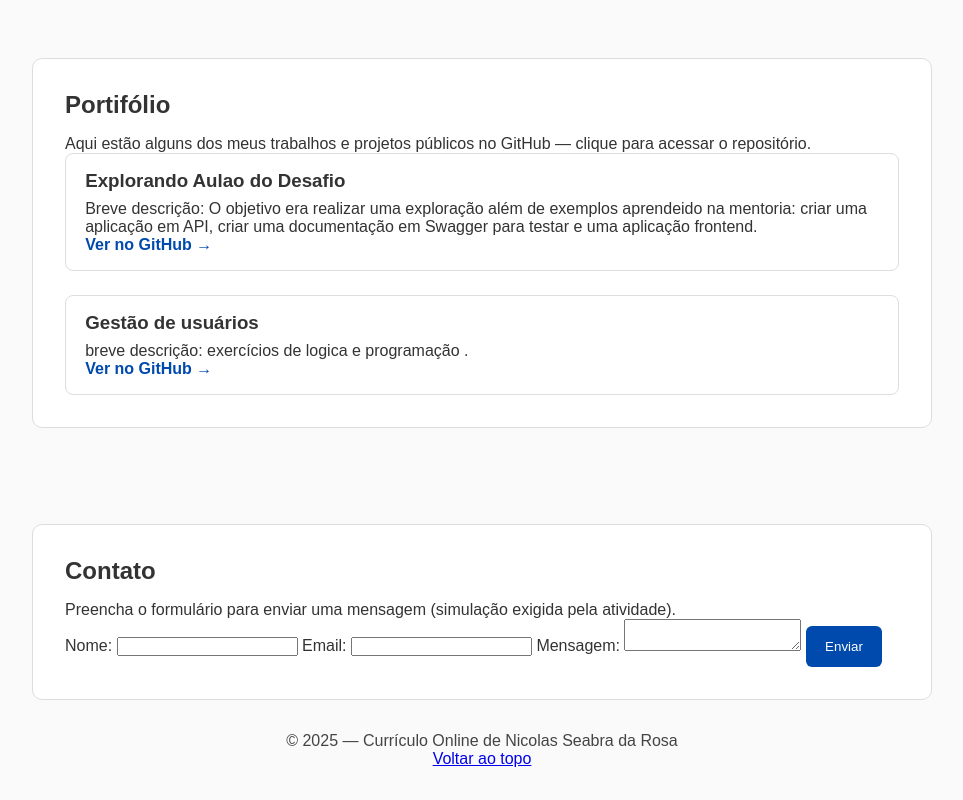
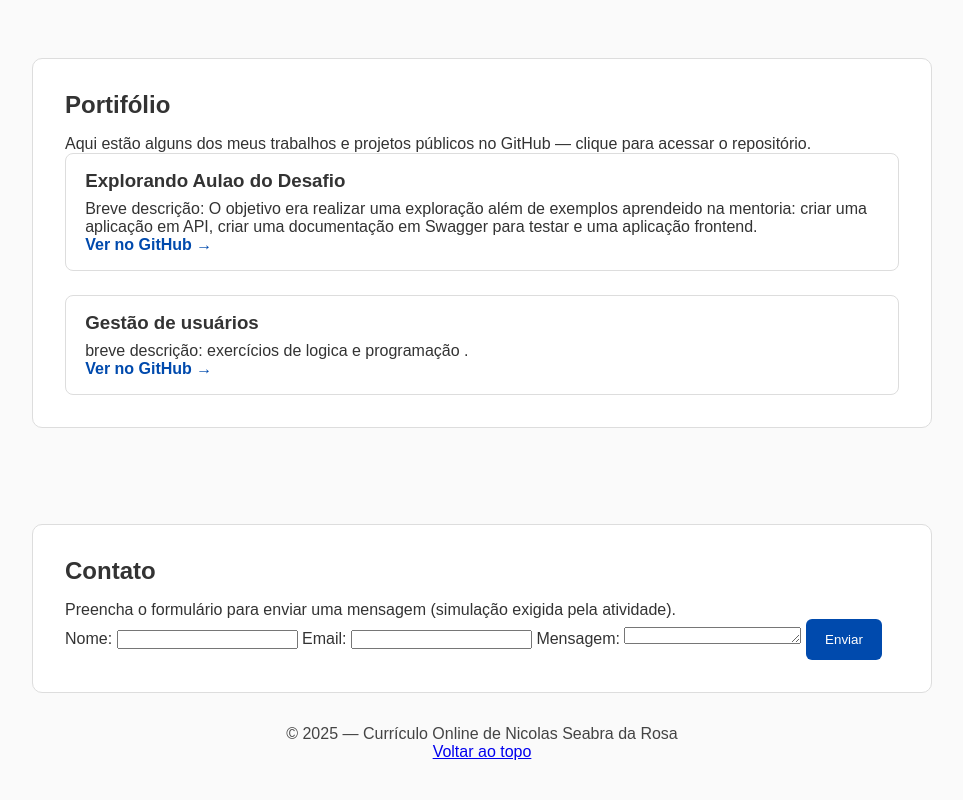
Before and after one commit to Nicolas-nsr/curriculo-nicolas, a plain HTML site: page index.html in a window 1280 px wide. Shown: the part 714-1514 px from the top of the page, without its empty margins (158-1121 px from the left). Drawn offline with Linux system fonts and the light colour scheme.

Commit message:
Fix: ajuste linhas no contato

```diff
--- a/index.html
+++ b/index.html
@@ -102,7 +102,7 @@
                 <input type="email" id="email" required>
 
                 <label for="mensagem">Mensagem:</label>
-                <textarea id="mensagem" rows="2" required></textarea>
+                <textarea id="mensagem" rows="1" required></textarea>
 
                 <button type="submit" class="btn">Enviar</button>
             </form>
```
